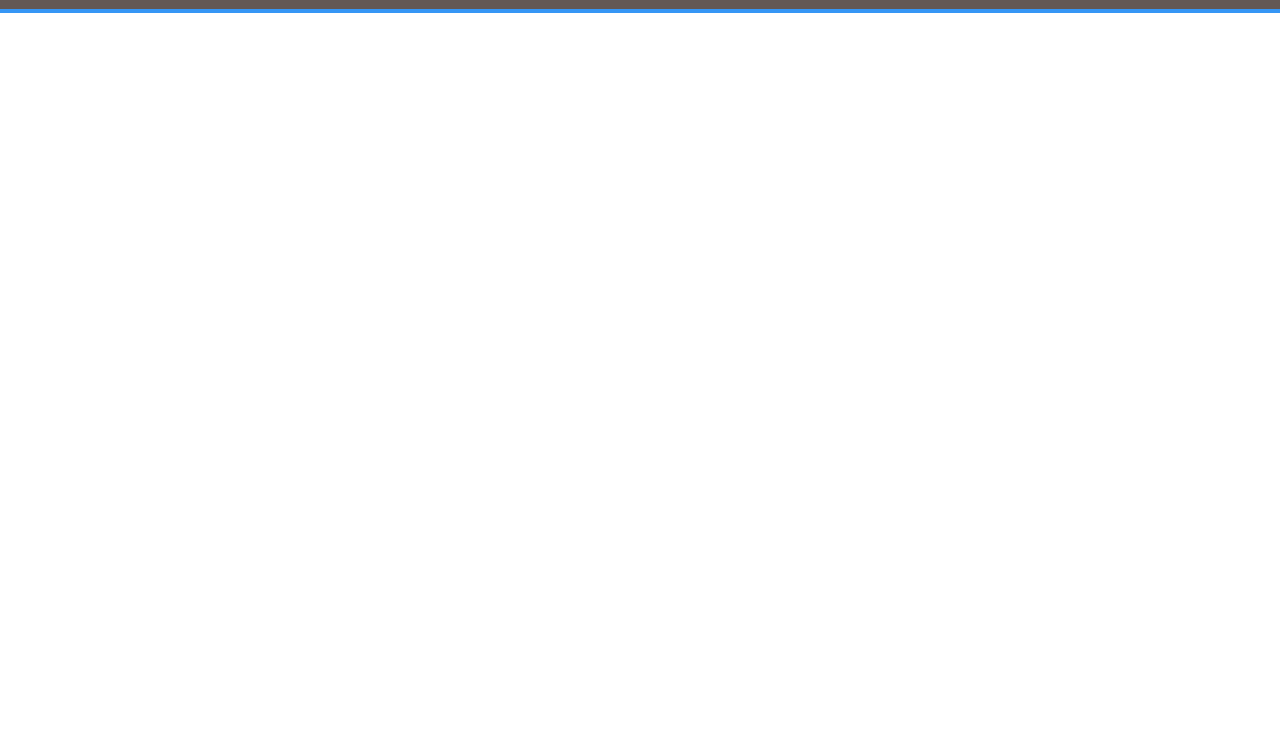
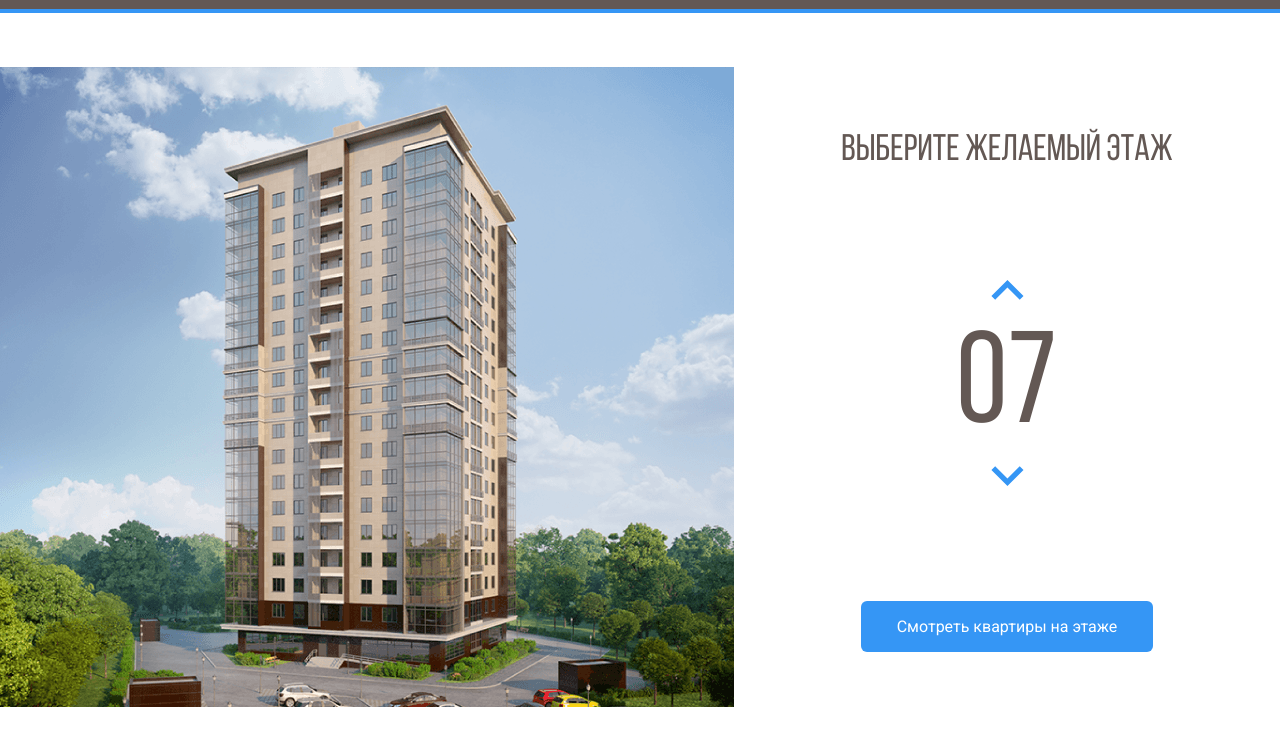
Before and after one commit to Kommeta/Melody, a plain HTML site: page index.html in a window 1280 px wide. Shown: the part 55-800 px from the top of the page. Drawn offline with Linux system fonts and the light colour scheme.

Commit message:
добавлен контент, шрифты

```diff
--- a/css/style.css
+++ b/css/style.css
@@ -1,3 +1,13 @@
+@font-face {
+  font-family: "Bebas Neue";
+  src: local("Bebas Neue Regular Regular"), local("BebasNeueRegular"),
+    url("../fonts/BebasNeueRegular.woff2") format("woff2"),
+    url("../fonts/BebasNeueRegular.woff") format("woff");
+  font-weight: normal;
+  font-style: normal;
+  font-display: swap;
+}
+
 * {
   box-sizing: border-box;
 }
@@ -50,3 +60,63 @@ body {
   text-decoration: none;
   color: #fff;
 }
+.main {
+  max-width: 1280px;
+  margin: 0 auto;
+  padding-top: 54px;
+  display: flex;
+}
+.main-info {
+  flex-grow: 1;
+  text-align: center;
+  display: flex;
+  flex-direction: column;
+  align-items: center;
+  justify-content: space-between;
+}
+.home-image path {
+  opacity: 0;
+  cursor: pointer;
+}
+.home-image path:hover {
+  opacity: 1;
+}
+.counter-group {
+  display: flex;
+  flex-direction: column;
+  align-items: center;
+}
+.counter-button {
+  background-color: #fff;
+  border: none;
+  cursor: pointer;
+}
+.counter-arrow-down {
+  transform: rotateX(180deg);
+}
+.main-title {
+  margin: 0;
+  margin-top: 65px;
+  font-family: "Bebas Neue", sans-serif;
+  font-weight: normal;
+  font-size: 37px;
+  line-height: 37px;
+  color: #635854;
+}
+.counter {
+  font-family: "Bebas Neue", sans-serif;
+  color: #635854;
+  font-size: 130px;
+  margin-top: 10px;
+}
+.button-primary {
+  background: #3596f5;
+  border-radius: 6px;
+  color: #fff;
+  border: none;
+  padding: 16px 36px;
+  cursor: pointer;
+  margin-bottom: 60px;
+  font-size: 16px;
+  line-height: 19px;
+}
--- a/index.html
+++ b/index.html
@@ -42,5 +42,59 @@
       </div>
    </header>
 
+   <main class="main">
+      <div class="main-image">
+         <svg
+         class="home-image"
+         width="734"
+         height="640"
+         viewBox="0 0 734 640"
+         fill="none"
+         xmlns="http://www.w3.org/2000/svg"
+         xmlns:xlink="http://www.w3.org/1999/xlink">
+            <rect width="734" height="640" fill="url(#pattern0)"/>
+            <defs>
+            <pattern id="pattern0" patternContentUnits="objectBoundingBox" width="1" height="1">
+            <use xlink:href="#image0_1_86" transform="translate(-0.00408719) scale(0.0013624 0.0015625)"/>
+            </pattern>
+            <image id="image0_1_86" width="740" height="640" xlink:href="img/home.png"/>
+            </defs>
+
+            <path d="M222 532L442.8 540L512 526.3V548L443.5 567.7L222 556.7V532Z" fill="#3595F6" fill-opacity="0.75"/>
+            <path d="M223 531V506L443.3 509.3L513 506V526L443.7 539L223 531Z" fill="#3595F6" fill-opacity="0.75"/>
+            <path d="M223 505V480H444H513V503L445 510L223 505Z" fill="#3595F6" fill-opacity="0.75"/>
+            <path d="M223 481V456L444.3 452.3L512 459V481H444" fill="#3595F6" fill-opacity="0.75"/>
+            <path d="M223 455V429L444.5 425.7L513 436.7V458L444 451.3L223 455Z" fill="#3595F6" fill-opacity="0.75"/>
+            <path d="M222 428V404.3L443 392L514 415V436.3L443 424L222 428Z" fill="#3595F6" fill-opacity="0.75"/>
+            <path d="M222 406V381L444.2 364.7L514 393.3V414L443.7 392.3L222 406Z" fill="#3595F6" fill-opacity="0.75"/>
+            <path d="M222 381V356L444.5 335.7L514 372.3V393L442 364.3L222 381Z" fill="#3595F6" fill-opacity="0.75"/>
+            <path d="M222 355V331L445 306.3L514 350.3V372L444.7 334L222 355Z" fill="#3595F6" fill-opacity="0.75"/>
+            <path d="M222 330V306L444.5 277.3L514 328.3V349L443.7 306.7L222 330Z" fill="#3595F6" fill-opacity="0.75"/>
+            <path d="M221 306V282L443.3 249L514 308.3V328L444 277.3L221 306Z" fill="#3595F6" fill-opacity="0.75"/>
+            <path d="M222 281V257L443.2 222L513 286V307L444.3 248.7L222 281Z" fill="#3595F6" fill-opacity="0.75"/>
+            <path d="M222 257V232L444.3 194L513 264.3V285L444 221L222 257Z" fill="#3595F6" fill-opacity="0.75"/>
+            <path d="M222 231V206L442.8 162.3L513 241.3V264L444 190.7L222 231Z" fill="#3595F6" fill-opacity="0.75"/>
+            <path d="M223 207V182L443 134L513 219V242L442.3 162.7L223 207Z" fill="#3595F6" fill-opacity="0.75"/>
+            <path d="M222 182V157L441.8 105L513 197.3V220L443.3 133.7L222 182Z" fill="#3595F6" fill-opacity="0.75"/>
+            <path d="M222 157V131L444 74.3L513 176V197L443.7 105.3L222 157Z" fill="#3595F6" fill-opacity="0.75"/>
+            </svg>
+
+      </div>
+      <div class="main-info">
+         <h2 class="main-title">Выберите желаемый этаж</h2>
+         <div class="counter-group">
+            <button class="counter-button counter-up">
+               <img class="counter-arrow counter-arrow-up" src="img/arrow.svg" alt="arrow-up">
+            </button>
+            <span class="counter">07</span>
+            <button class="counter-button counter-down">
+               <img class="counter-arrow counter-arrow-down" src="img/arrow.svg" alt="arrow-down">
+            </button>
+         </div>
+         <!--counter-group-->
+         <button class="button button-primary">Смотреть квартиры на этаже</button>
+      </div>
+   </main>
+
 </body>
 </html>
```
Also changed, not shown: fonts/BebasNeueRegular.woff (added), fonts/BebasNeueRegular.woff2 (added), img/Group 3.svg (added), img/Logo.svg (deleted), img/arrow.svg (added), img/home.png (added).
